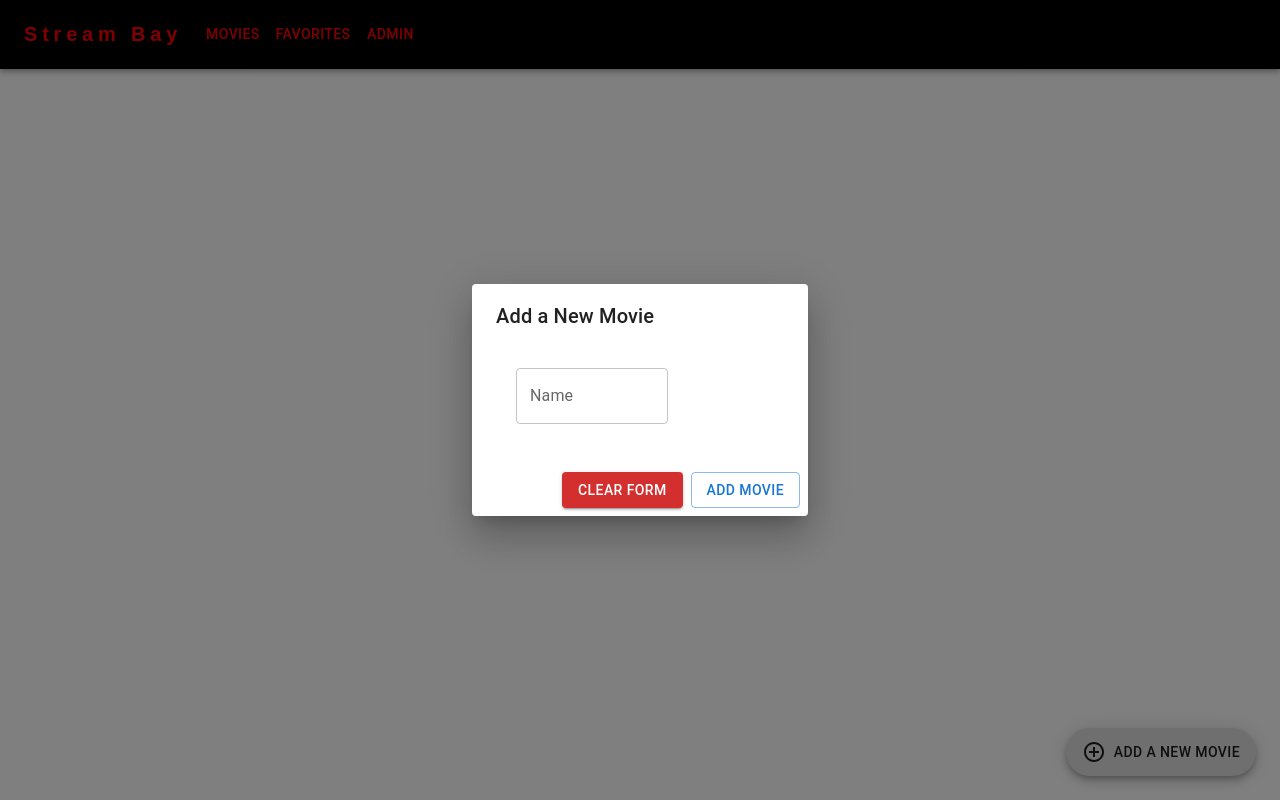
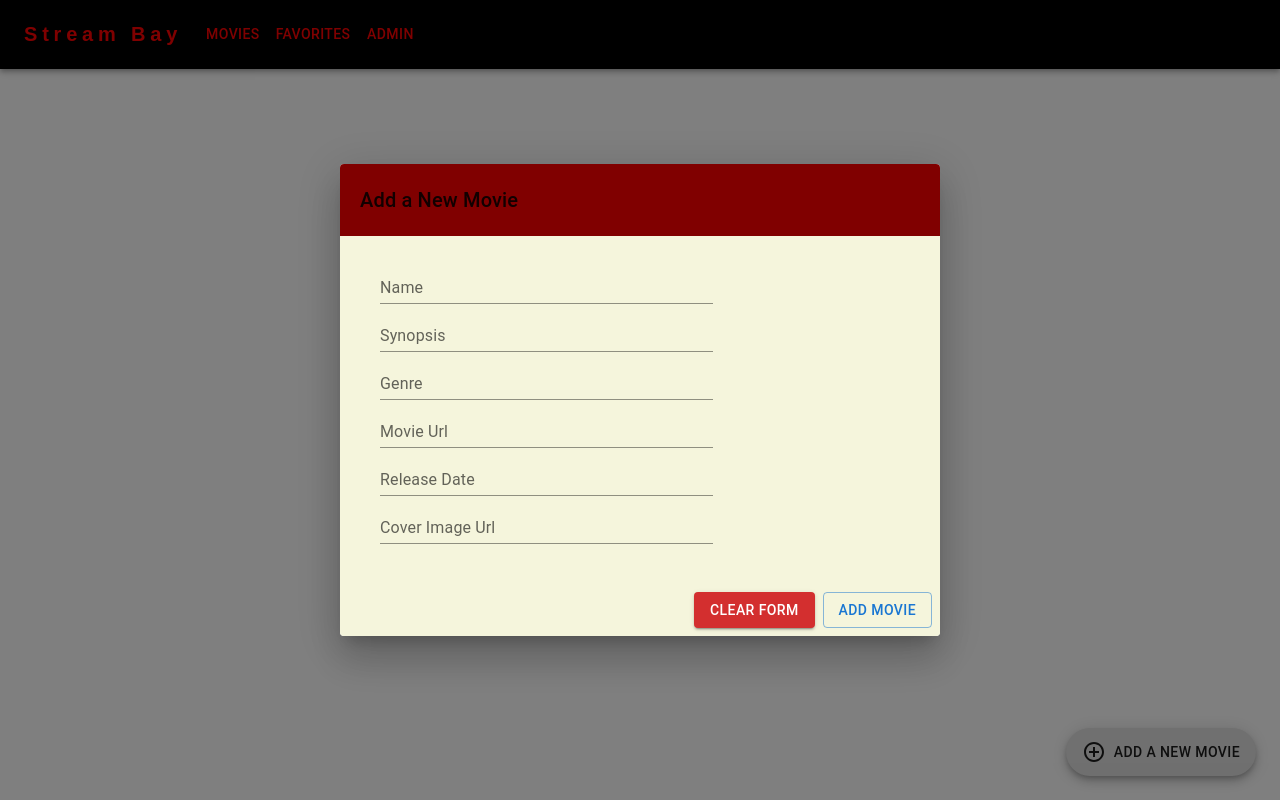
Before and after one commit to rtksdisha/movie-streaming-frontend, a React (Create React App) app: page /admin in a window 1280 px wide. Both pictures are taken after a click on the button "ADD A NEW MOVIE". Built offline with nearby package versions, Linux system fonts and the light colour scheme.

Commit message:
Add required fields to movieForm

```diff
--- a/src/forms/MovieForm.jsx
+++ b/src/forms/MovieForm.jsx
@@ -30,6 +30,15 @@ const MovieForm = (onSubmit, defaultEditValues) => {
 
   const coverImageValue = watch("coverImage");
 
+  const details = [
+    "Name",
+    "Synopsis",
+    "Genre",
+    "Movie Url",
+    "Release Date",
+    "Cover Image Url",
+  ];
+
   return (
     <Box
       id="movie-form"
@@ -42,20 +51,23 @@ const MovieForm = (onSubmit, defaultEditValues) => {
       <Grid container spacing={5}>
         {/* grid of type item */}
         <Grid item xs={8}>
+          {details.map((detail) => (
             <Controller
+              key={detail}
               control={control}
-            name="name"
+              name={detail}
               render={({ field, fieldState }) => (
                 <TextField
                   {...field}
-                label="Name"
-                variant="outlined"
+                  label={detail}
+                  variant="standard"
                   fullWidth
                   error={!!fieldState.error}
                   helperText={fieldState.error?.message}
                 />
               )}
             />
+          ))}
         </Grid>
       </Grid>
     </Box>
--- a/src/modals/AddMovieModal.jsx
+++ b/src/modals/AddMovieModal.jsx
@@ -12,11 +12,11 @@ import {
 const AddMovieModal = ({ open, onClose, onSubmit }) => {
   return (
     <Dialog open={open} onClose={onClose}>
-      <DialogTitle>Add a New Movie</DialogTitle>
-      <DialogContent>
+      <DialogTitle sx={{ padding: "20px", backgroundColor:"maroon" }}>Add a New Movie</DialogTitle>
+      <DialogContent  sx={{ padding: "20px", backgroundColor:"beige" }}>
         <MovieForm onSubmit={onSubmit} />
       </DialogContent>
-      <DialogActions>
+      <DialogActions  sx={{ backgroundColor:"beige" }}>
         <Button
           variant="contained"
           color="error"
```
Lines whose indentation alone changed are shown as unchanged.
